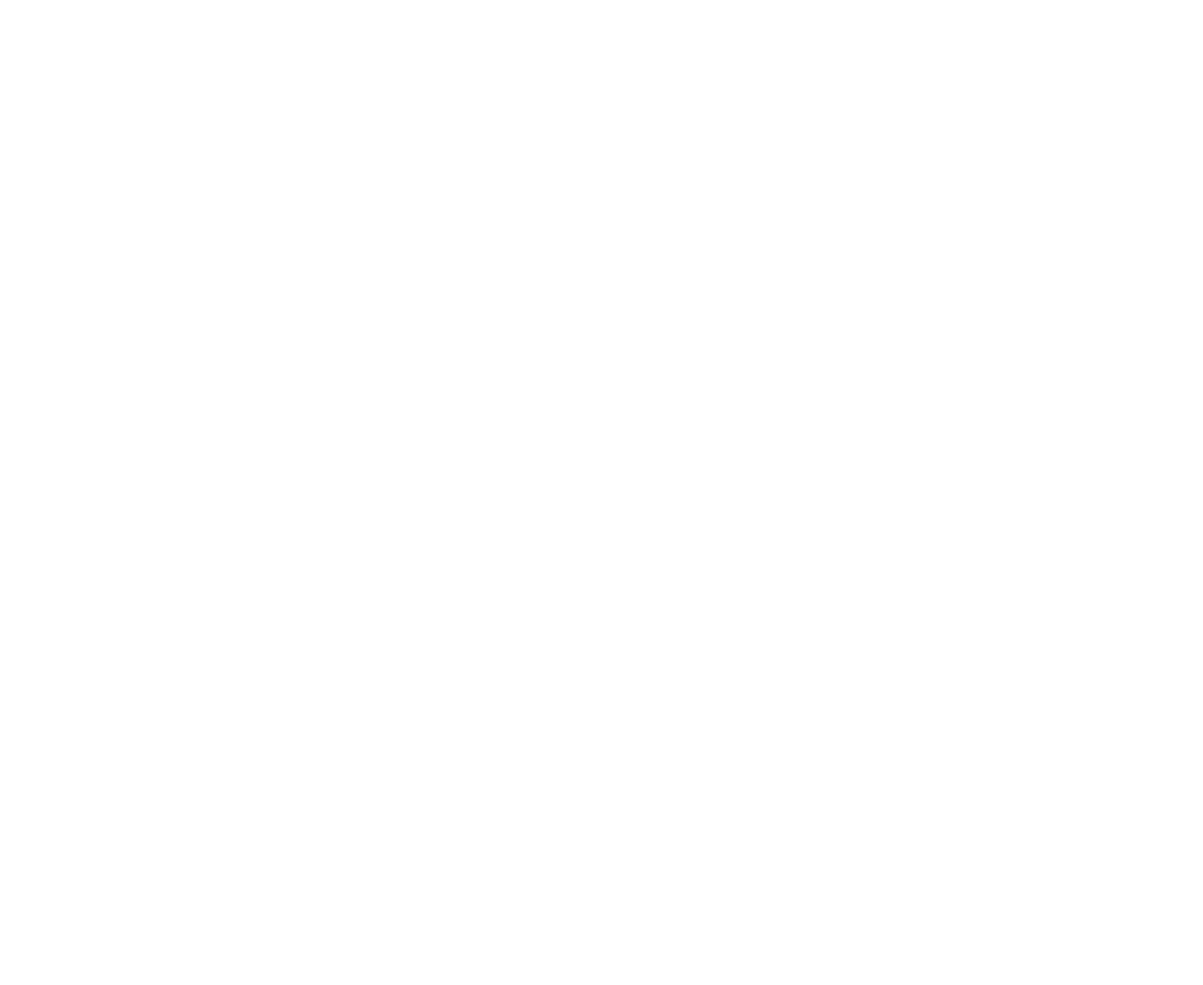
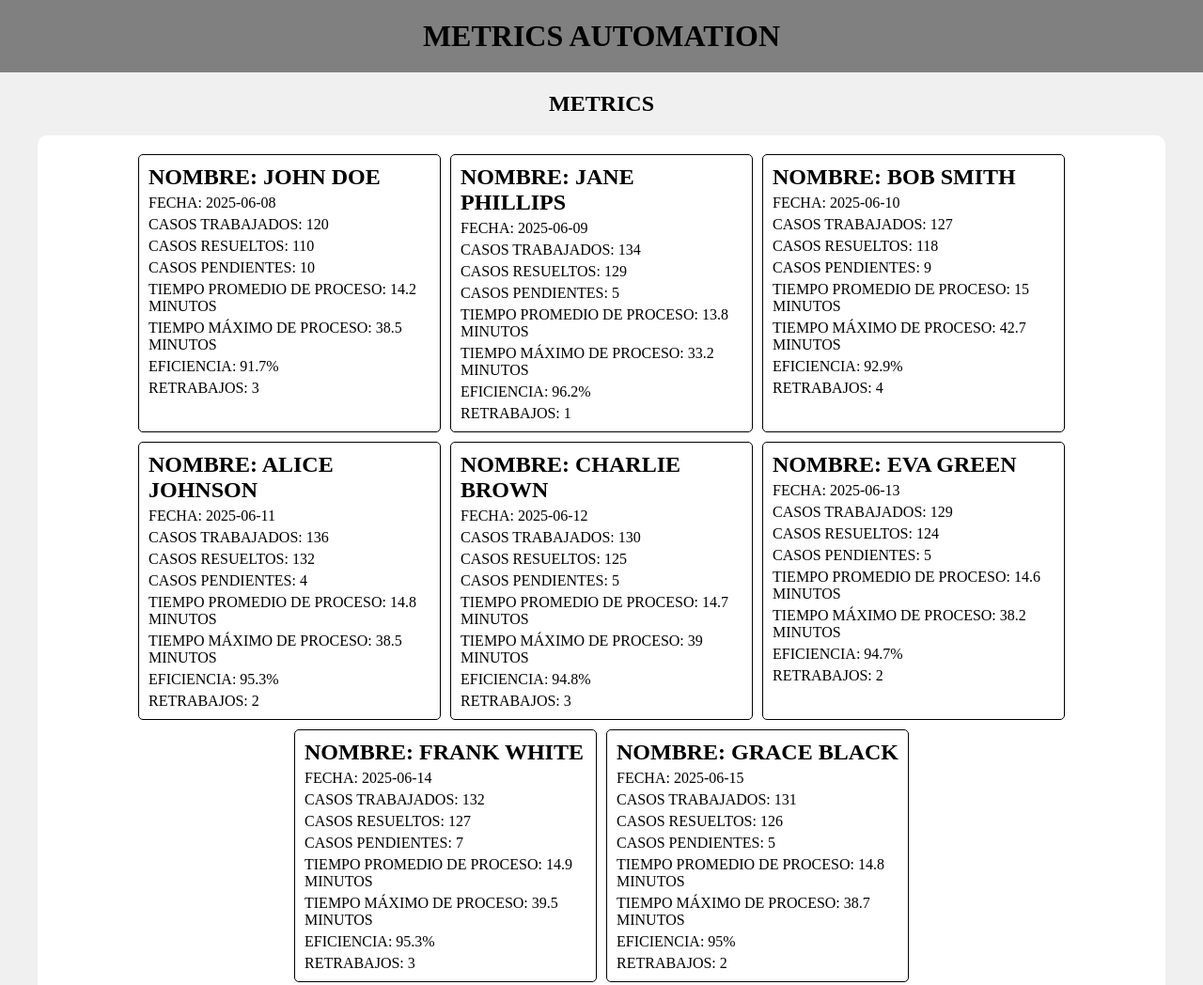
Before and after one commit to gioruanova/metricas-automaticas, a plain HTML site: page index.html in a window 1280 px wide. Shown: the top 1048 px of the page at 94% size. Before the commit the page ends 800 px from the top, so only its background shows below. Drawn offline with Linux system fonts and the light colour scheme.

Commit message:
FEAT: GBE-15, GBE-19, GBE-23 - Extraccion y guardado de datos finalizado

```diff
--- /dev/null
+++ b/db/availableUsers.json
@@ -0,0 +1,44 @@
+{
+    "users": [
+        {
+            "id": 22,
+            "name": "John Doe"
+        },
+        {
+            "id": 23,
+            "name": "Jane Phillips"
+        },
+        {
+            "id": 24,
+            "name": "Bob Smith"
+        },
+        {
+            "id": 25,
+            "name": "Alice Johnson"
+        },
+        {
+            "id": 26,
+            "name": "Charlie Brown"
+        },
+        {
+            "id": 27,
+            "name": "Eva Green"
+        },
+        {
+            "id": 28,
+            "name": "Frank White"
+        },
+        {
+            "id": 29,
+            "name": "Grace Black"
+        },
+        {
+            "id": 30,
+            "name": "Harry Red"
+        },
+        {
+            "id": 31,
+            "name": "Ivy Blue"
+        }
+    ]
+}
--- /dev/null
+++ b/db/metrics.json
@@ -0,0 +1,117 @@
+{
+    "reportes": [
+        {
+            "id_usuario": 22,
+            "name": "John Doe",
+            "fecha": "2025-06-08",
+            "casos_trabajados": 120,
+            "casos_resueltos": 110,
+            "casos_pendientes": 10,
+            "tiempo_promedio_proceso_min": 14.2,
+            "tiempo_maximo_proceso_min": 38.5,
+            "eficiencia_porcentaje": 91.7,
+            "retrabajos": 3,
+            "errores_detectados": 2,
+            "tiempo_total_operativo_horas": 7.5
+        },
+        {
+            "id_usuario": 23,
+            "name": "Jane Phillips",
+            "fecha": "2025-06-09",
+            "casos_trabajados": 134,
+            "casos_resueltos": 129,
+            "casos_pendientes": 5,
+            "tiempo_promedio_proceso_min": 13.8,
+            "tiempo_maximo_proceso_min": 33.2,
+            "eficiencia_porcentaje": 96.2,
+            "retrabajos": 1,
+            "errores_detectados": 1,
+            "tiempo_total_operativo_horas": 8.0
+        },
+        {
+            "id_usuario": 24,
+            "name": "Bob Smith",
+            "fecha": "2025-06-10",
+            "casos_trabajados": 127,
+            "casos_resueltos": 118,
+            "casos_pendientes": 9,
+            "tiempo_promedio_proceso_min": 15.0,
+            "tiempo_maximo_proceso_min": 42.7,
+            "eficiencia_porcentaje": 92.9,
+            "retrabajos": 4,
+            "errores_detectados": 3,
+            "tiempo_total_operativo_horas": 7.8
+        },
+        {
+            "id_usuario": 25,
+            "name": "Alice Johnson",
+            "nombre": "Jane Doe",
+            "fecha": "2025-06-11",
+            "casos_trabajados": 136,
+            "casos_resueltos": 132,
+            "casos_pendientes": 4,
+            "tiempo_promedio_proceso_min": 14.8,
+            "tiempo_maximo_proceso_min": 38.5,
+            "eficiencia_porcentaje": 95.3,
+            "retrabajos": 2,
+            "errores_detectados": 1,
+            "tiempo_total_operativo_horas": 8.2
+        },
+        {
+            "id_usuario": 26,
+            "name": "Charlie Brown",
+            "fecha": "2025-06-12",
+            "casos_trabajados": 130,
+            "casos_resueltos": 125,
+            "casos_pendientes": 5,
+            "tiempo_promedio_proceso_min": 14.7,
+            "tiempo_maximo_proceso_min": 39.0,
+            "eficiencia_porcentaje": 94.8,
+            "retrabajos": 3,
+            "errores_detectados": 2,
+            "tiempo_total_operativo_horas": 8.1
+        },
+        {
+            "id_usuario": 27,
+            "name": "Eva Green",
+            "fecha": "2025-06-13",
+            "casos_trabajados": 129,
+            "casos_resueltos": 124,
+            "casos_pendientes": 5,
+            "tiempo_promedio_proceso_min": 14.6,
+            "tiempo_maximo_proceso_min": 38.2,
+            "eficiencia_porcentaje": 94.7,
+            "retrabajos": 2,
+            "errores_detectados": 1,
+            "tiempo_total_operativo_horas": 8.0
+        },
+        {
+            "id_usuario": 28,
+            "fecha": "2025-06-14",
+            "name": "Frank White",
+            "casos_trabajados": 132,
+            "casos_resueltos": 127,
+            "casos_pendientes": 7,
+            "tiempo_promedio_proceso_min": 14.9,
+            "tiempo_maximo_proceso_min": 39.5,
+            "eficiencia_porcentaje": 95.3,
+            "retrabajos": 3,
+            "errores_detectados": 2,
+            "tiempo_total_operativo_horas": 8.3
+        },
+        {
+            "id_usuario": 29,
+            "name": "Grace Black",
+            "fecha": "2025-06-15",
+            "casos_trabajados": 131,
+            "casos_resueltos": 126,
+            "casos_pendientes": 5,
+            "tiempo_promedio_proceso_min": 14.8,
+            "tiempo_maximo_proceso_min": 38.7,
+            "eficiencia_porcentaje": 95.0,
+            "retrabajos": 2,
+            "errores_detectados": 1,
+            "tiempo_total_operativo_horas": 8.2
+        }
+    ]
+}
--- /dev/null
+++ b/helpers/helpers.js
@@ -0,0 +1,9 @@
+export const API_KEY = "./db/metrics.json";
+export const API_KEY_USERS = "./db/availableUsers.json";
+export const API_DELAY = 500;
+
+export const MENSAJES_GENERICOS = {
+    api_loading: "Cargando datos...",
+    api_error: "Error al cargar el JSON",
+    api_error_desconocido: "Hubo un error: ",
+};
--- a/index.html
+++ b/index.html
@@ -1,11 +1,24 @@
 <!DOCTYPE html>
 <html lang="en">
+
 <head>
     <meta charset="UTF-8">
     <meta name="viewport" content="width=device-width, initial-scale=1.0">
     <title>Metrics Automation</title>
+    <link rel="stylesheet" href="styles/styles.css">
 </head>
+
 <body>
+    <h1>Metrics Automation</h1>
+
+<div class="main-container">
+    <h2>Metrics</h2>
+    <div id="metrics-container"></div>
+    <h2>Users</h2>
+    <div id="users-container"></div>
+</div>
+    <script type="module" src="scripts/index.js"></script>
 
 </body>
+
 </html>
--- /dev/null
+++ b/scripts/index.js
@@ -0,0 +1,10 @@
+import { moduleOne } from "./modules/moduleOne.js";
+import { moduleTwo } from "./modules/moduleTwo.js";
+import { moduleThree } from "./modules/moduleThree.js";
+
+
+document.addEventListener("DOMContentLoaded", async () => {
+    const metrics = await moduleOne();
+    const users = await moduleTwo();
+    moduleThree(metrics, users);
+})
--- /dev/null
+++ b/scripts/modules/moduleOne.js
@@ -0,0 +1,14 @@
+import { API_KEY, API_KEY_USERS, API_DELAY, MENSAJES_GENERICOS } from "../../helpers/helpers.js";
+
+export async function moduleOne() {
+    try {
+        const response = await fetch(API_KEY);
+        if (!response.ok) {
+            throw new Error(`${MENSAJES_GENERICOS.api_error}: ${response.status} ${response.statusText}`);
+        }
+        const data = await response.json();
+        return data.reportes;
+    } catch (error) {
+        console.error(MENSAJES_GENERICOS.api_error, error);
+    }
+}
--- /dev/null
+++ b/scripts/modules/moduleThree.js
@@ -0,0 +1,39 @@
+import { API_KEY, API_KEY_USERS, API_DELAY, MENSAJES_GENERICOS } from "../../helpers/helpers.js";
+
+export async function moduleThree(metrics, users) {
+    console.log(metrics);
+    console.log(users);
+
+    const metricsContainer = document.getElementById("metrics-container");
+    const usersContainer = document.getElementById("users-container");
+
+    metrics.forEach(metric => {
+        const metricElement = document.createElement("div");
+        metricElement.classList.add("metric");
+        metricElement.innerHTML = `
+            <h2>Nombre: ${metric.name}</h2>
+            <p>Fecha: ${metric.fecha}</p>
+            <p>Casos trabajados: ${metric.casos_trabajados}</p>
+            <p>Casos resueltos: ${metric.casos_resueltos}</p>
+            <p>Casos pendientes: ${metric.casos_pendientes}</p>
+            <p>Tiempo promedio de proceso: ${metric.tiempo_promedio_proceso_min} minutos</p>
+            <p>Tiempo máximo de proceso: ${metric.tiempo_maximo_proceso_min} minutos</p>
+            <p>Eficiencia: ${metric.eficiencia_porcentaje}%</p>
+            <p>Retrabajos: ${metric.retrabajos}</p>
+        `;
+        metricsContainer.appendChild(metricElement);
+    });
+
+    users.forEach(user => {
+        const userElement = document.createElement("div");
+        userElement.classList.add("user");
+        userElement.innerHTML = `
+            <h2>Nombre: ${user.name}</h2>
+            <p>ID: ${user.id}</p>
+
+        `;
+        usersContainer.appendChild(userElement);
+    });
+
+
+}
--- /dev/null
+++ b/scripts/modules/moduleTwo.js
@@ -0,0 +1,14 @@
+import { API_KEY, API_KEY_USERS, API_DELAY, MENSAJES_GENERICOS } from "../../helpers/helpers.js";
+
+export async function moduleTwo() {
+    try {
+        const response = await fetch(API_KEY_USERS);
+        if (!response.ok) {
+            throw new Error(`${MENSAJES_GENERICOS.api_error}: ${response.status} ${response.statusText}`);
+        }
+        const data = await response.json();
+        return data.users;
+    } catch (error) {
+        console.error(MENSAJES_GENERICOS.api_error, error);
+    }
+}
--- /dev/null
+++ b/styles/styles.css
@@ -0,0 +1,94 @@
+body {
+    margin: 0;
+    padding: 0;
+    box-sizing: border-box;
+    display: flex;
+    flex-direction: column;
+    align-items: center;
+    justify-content: center;
+    width: 100%;
+    background-color: #f0f0f0;
+
+}
+
+body h1 {
+    text-align: center;
+    margin: 20px 0;
+    background-color: gray;
+    width: 100%;
+    padding: 20px 0;
+}
+
+body h1,
+body h2,
+body h3,
+body h4,
+body h5,
+body h6,
+body p {
+    margin: 0;
+    text-transform: uppercase;
+}
+
+.main-container {
+    display: flex;
+    flex-direction: column;
+    align-items: center;
+    justify-content: center;
+    background-color: #f0f0f0;
+    padding: 20px;
+    border-radius: 10px;
+    margin: 20px;
+    max-width: 1200px;
+    margin: 0 auto;
+}
+
+#metrics-container {
+    display: flex;
+    flex-direction: row;
+    flex-wrap: wrap;
+    gap: 10px;
+    justify-content: center;
+    background-color: #fff;
+    padding: 20px;
+    border-radius: 10px;
+    margin: 20px 0;
+
+}
+
+#metrics-container .metric {
+    border: 1px solid #000;
+    padding: 10px;
+    border-radius: 5px;
+    max-width: 300px;
+    width: 100%;
+    display: flex;
+    flex-direction: column;
+    gap: 5px;
+}
+
+
+#users-container {
+    display: flex;
+    flex-direction: row;
+    flex-wrap: wrap;
+    gap: 10px;
+    justify-content: center;
+    margin-top: 20px;
+    background-color: #fff;
+    padding: 20px;
+    border-radius: 10px;
+    margin: 20px;
+}
+
+#users-container .user {
+    border: 1px solid #000;
+    padding: 10px;
+    border-radius: 5px;
+    max-width: 300px;
+    width: 100%;
+    text-align: center;
+    display: flex;
+    flex-direction: column;
+    gap: 5px;
+}
```
Also changed, not shown: 1 other file.
